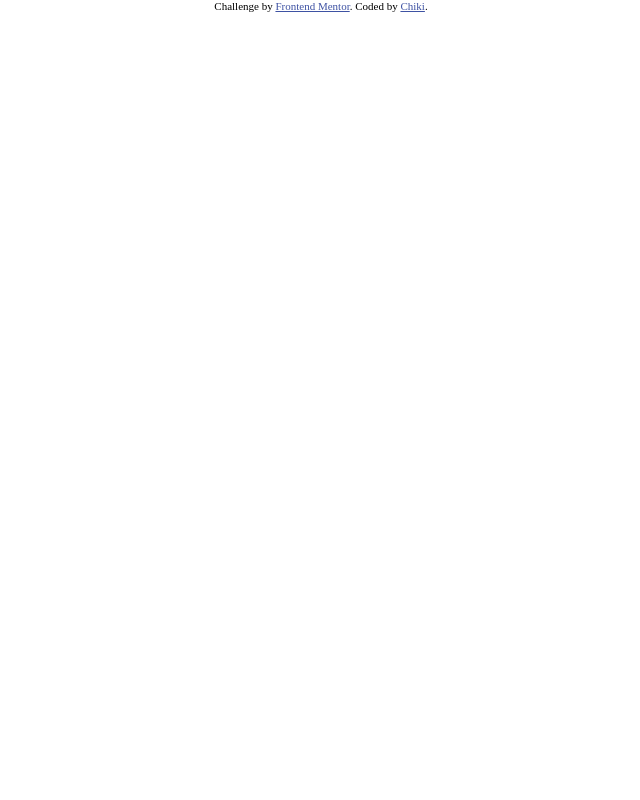
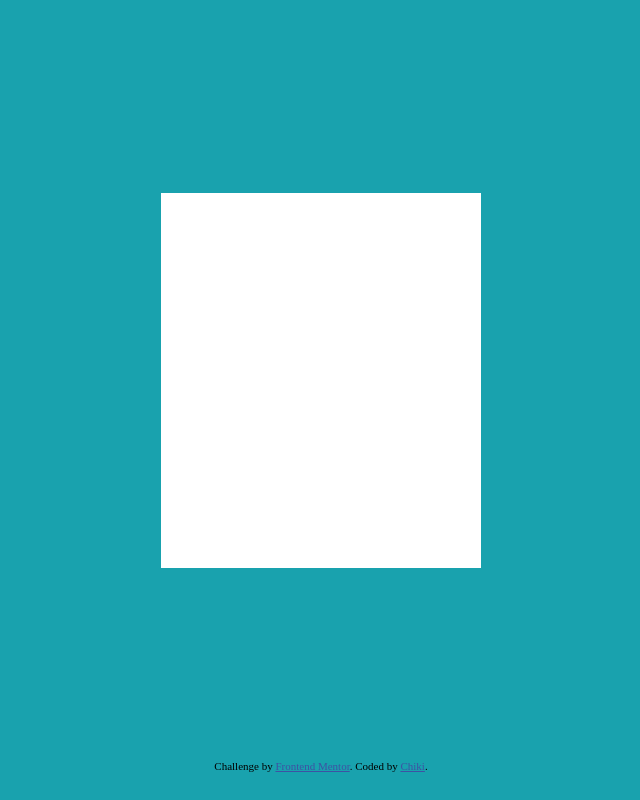
Before and after one commit to iamchiki/frontend-mentor-challenges, a plain HTML site: page profile-card-component-main/index.html in a window 1280 px wide. Shown: the whole page, without its empty margins (319-959 px from the left). Drawn offline with Linux system fonts and the light colour scheme.

Commit message:
basic layout completed

```diff
--- a/profile-card-component-main/index.html
+++ b/profile-card-component-main/index.html
@@ -11,6 +11,11 @@
 </head>
 
 <body>
+  <div id="container">
+    <div id="profile-card">
+
+    </div>
+  </div>
   <div class="attribution">
     Challenge by <a href="https://www.frontendmentor.io?ref=challenge" target="_blank">Frontend Mentor</a>.
     Coded by <a href="#">Chiki</a>.
--- a/profile-card-component-main/styles.css
+++ b/profile-card-component-main/styles.css
@@ -2,6 +2,16 @@
   margin: 0;
   padding: 0;
   box-sizing: border-box;
+  overflow: hidden;
+}
+
+html, body {
+  height: 100%;
+}
+
+
+body {
+  background-color: #19a2ae;
 }
 
 .attribution {
@@ -12,3 +22,16 @@
 .attribution a {
   color: hsl(228, 45%, 44%);
 }
+
+#container {
+  height: 95%;
+  display: flex;
+  align-items: center;
+  justify-content: center;
+}
+
+#profile-card {
+  height: 375px;
+  background-color: #fff;
+  width: 25%;
+}
```
